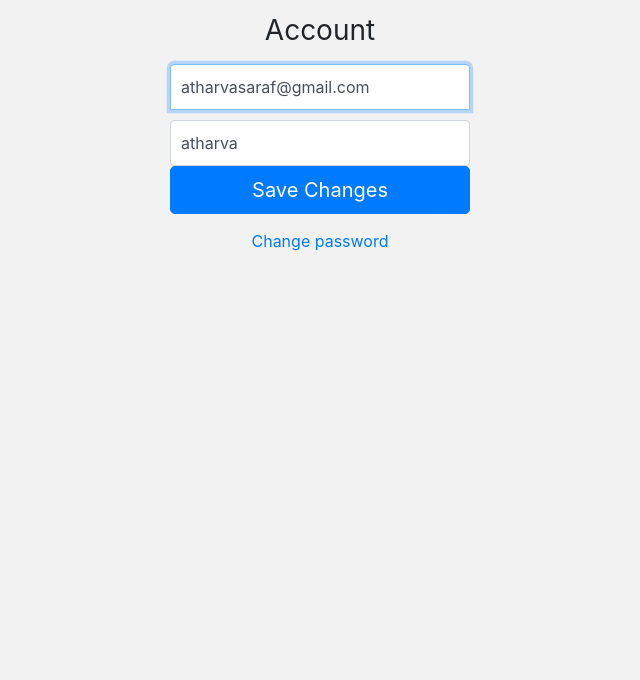
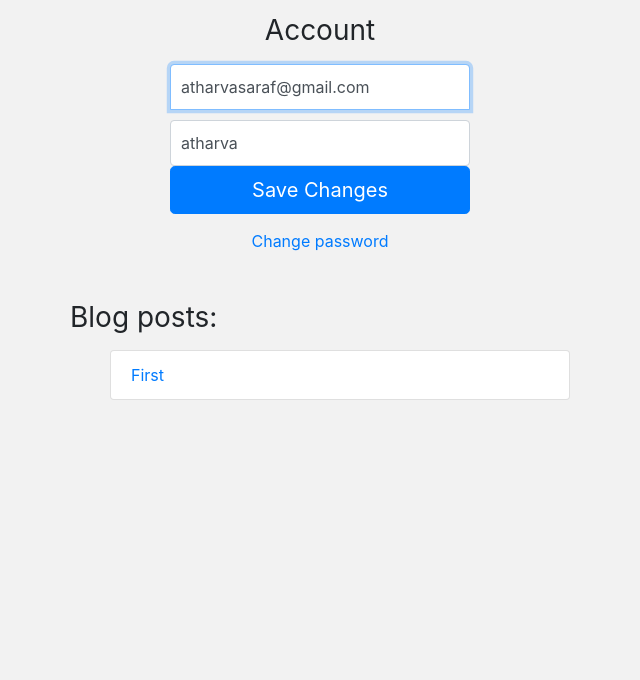
Before and after one commit to atharva121/CodingWithMitchBlogCourse, a Django app: page /account/ in a window 1280 px wide. Shown: the part 90-770 px from the top of the page, without its empty margins (320-960 px from the left). Run offline with Django 3.2, Linux system fonts and the light colour scheme; a user stored in the database is signed in; data comes from the database, SQL or seed files in the repository; both versions use the stored data as it was after the commit; some libraries are stand-ins or nearby versions.

Commit message:
18th commit

```diff
--- a/src/account/templates/account/account.html
+++ b/src/account/templates/account/account.html
@@ -31,6 +31,11 @@
     .h3{
       text-align: center;
     }
+    .blog-posts{
+        max-width: 500px;
+        width: 100%;
+        margin: auto
+    }
 
 </style>
 
@@ -58,4 +63,23 @@
     <a class="m-auto" href="{%url 'password_change'%}">Change password</a>
 </div>
 
+<div class="container mt-4 p-4">
+    <div class="row">
+        <div class="blog-posts">
+            <h3 class="mb-3 font-weight-normal">Blog posts:</h3>
+            {%if blog_posts%}
+            <ul>
+                {%for post in blog_posts%}
+                    <a href="{%url 'blog:detail' post.slug%}" style="text-decoration: none;">
+                        <li class="list-group-item">{{post}}</li>
+                    </a>
+                {%endfor%}
+            </ul>
+            {%else%}
+                <p>You have no blog posts. Create a post <a href="{%url 'blog:create'%}">here</a>. </p>
+            {%endif%}
+        </div>
+    </div>
+</div>
+
 {%endblock content%}
--- a/src/account/views.py
+++ b/src/account/views.py
@@ -1,7 +1,7 @@
 from django.shortcuts import render, redirect
 from django.contrib.auth import login, authenticate, logout
 from account.forms import RegistrationForm, AccountAuthenticationForm, AccountUpdateForm
-
+from blog.models import BlogPost
 
 # Create your views here.
 def registration_view(request):
@@ -72,6 +72,10 @@ def account_view(request):
 				}
 			)
     context['account_form'] = form
+
+    blog_posts = BlogPost.objects.filter(author=request.user)
+    context['blog_posts'] = blog_posts
+
     return render(request, 'account/account.html', context)
 
 def must_authenticate_view(request):
--- a/src/blog/urls.py
+++ b/src/blog/urls.py
@@ -1,10 +1,12 @@
 from django.urls import path
 from blog.views import (
     create_blog_view,
+    detail_blog_view,
 )
 
 app_name = 'blog'
 
 urlpatterns = [
     path('create/', create_blog_view, name="create"),
+    path('<slug>/', detail_blog_view, name="detail"),
 ]
```
Also changed, not shown: src/blog/templates/blog/detail_blog.html (added, +28 -0 lines), src/blog/views.py (+9 -1 lines), src/db.sqlite3.
